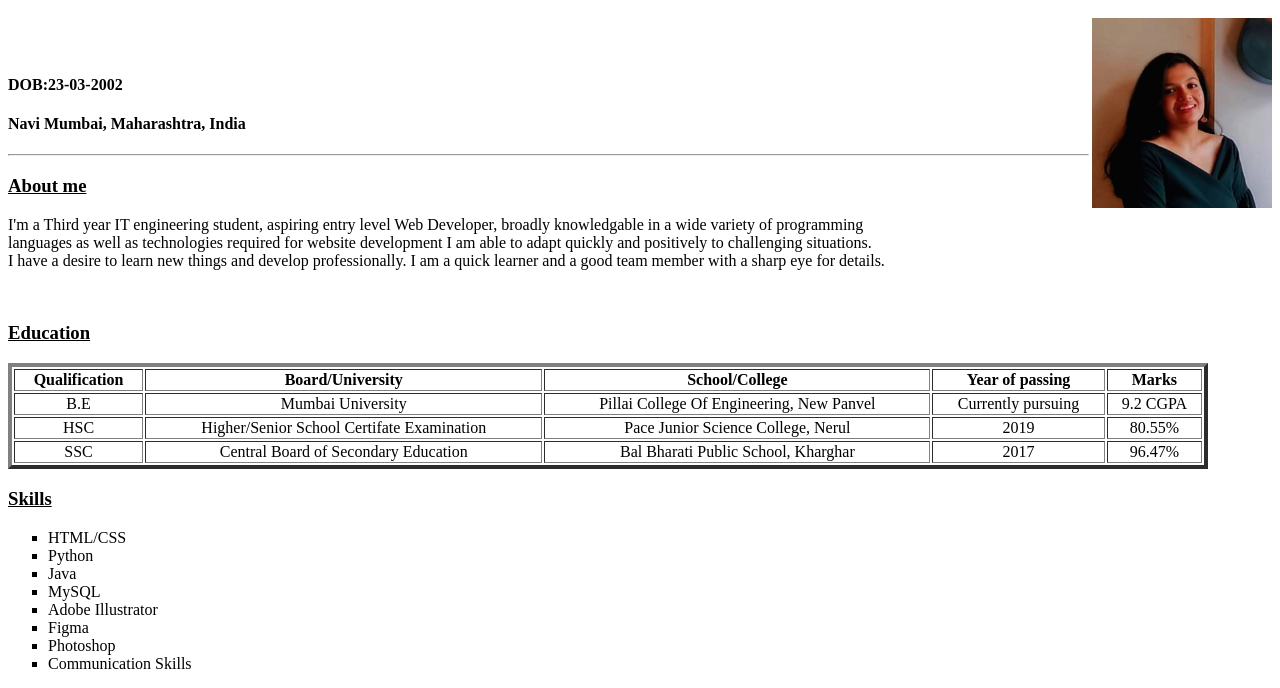
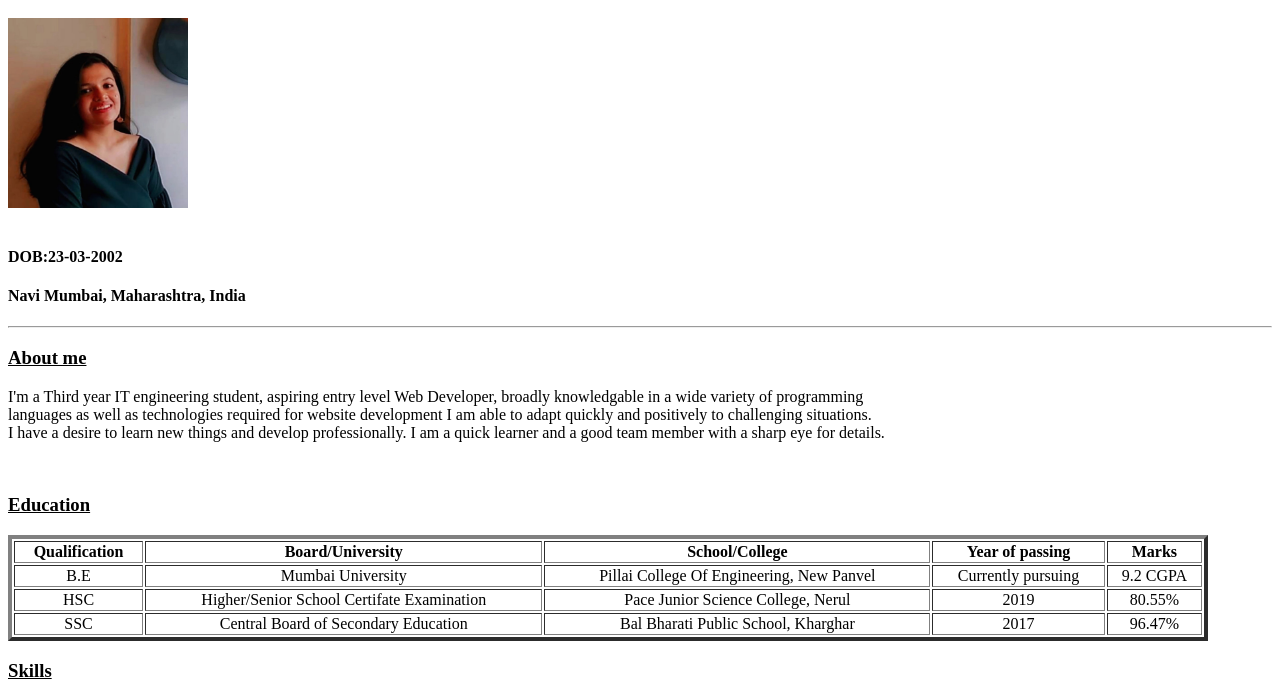
Before and after one commit to chhaviy/expCV, a plain HTML site: page index.html in a window 1280 px wide. Shown: the part 48-736 px from the top of the page. Drawn offline with Linux system fonts and the light colour scheme.

Commit message:
Update index.html

```diff
--- a/index.html
+++ b/index.html
@@ -2,7 +2,7 @@
     <body>
         <h1>Chhavi Yadav</h1>
 
-        <img src="static/images/image.jpg"  width="180" height="190" align="right">
+        <img src="static/images/image.jpg"  width="180" height="190">
         <br>
         <br>
         <h4>DOB:23-03-2002</h4>
```
